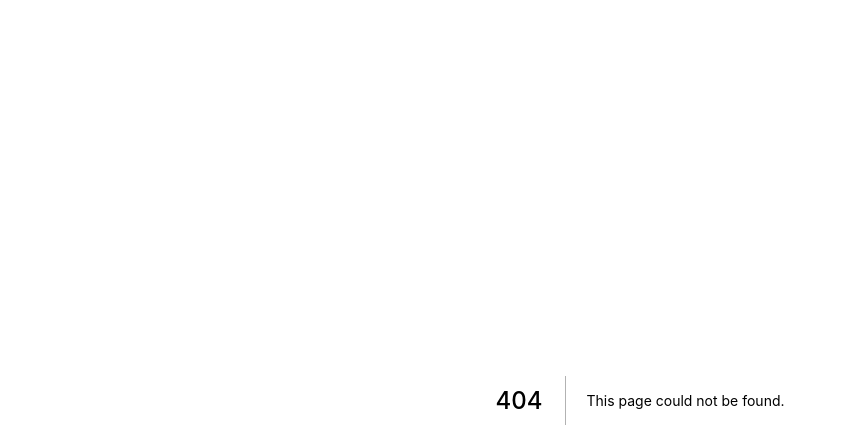
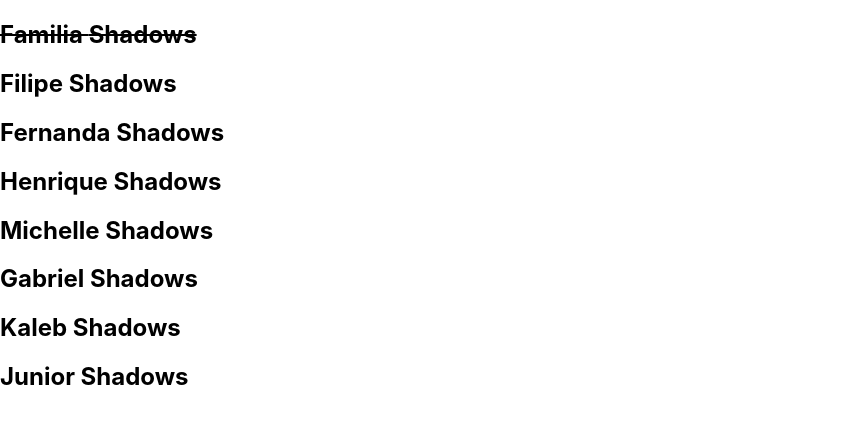
Before and after one commit to filipesouza2000/react-curso, a Next.js app: page /comunicacao/direta in a window 1280 px wide. Before the commit this address had no page. Shown: the top 448 px of the page, without its empty margins (0-847 px from the left). Built offline with nearby package versions, Linux system fonts and the light colour scheme.

Commit message:
38-Comunicação direta, passando valores e propriedades entre componentes

```diff
--- /dev/null
+++ b/components/direta/Filho.jsx
@@ -0,0 +1,7 @@
+export default function Filho(props){
+    return(
+        <div>
+        <h2>{props.nome}{props.familia}</h2>
+        </div>
+    )
+}
--- /dev/null
+++ b/components/direta/Pai.jsx
@@ -0,0 +1,16 @@
+import Filho from "./Filho";
+
+export default function Pai(props){
+    return(
+        <div>
+            <h2><s>Familia {props.familia}</s></h2>
+            <Filho nome="Filipe" familia={props.familia}></Filho>
+            <Filho nome="Fernanda" familia={props.familia}></Filho>
+            <Filho nome="Henrique" familia={props.familia}></Filho>
+            <Filho nome="Michelle" familia={props.familia}></Filho>
+            <Filho nome="Gabriel" familia={props.familia}></Filho>
+            <Filho nome="Kaleb" familia={props.familia}></Filho>
+            <Filho {...props}></Filho>
+        </div>
+    )
+}
--- /dev/null
+++ b/pages/comunicacao/direta.jsx
@@ -0,0 +1,9 @@
+import Pai from "../../components/direta/Pai";
+//Comunicação direta, passando valores e propriedades entre componentes
+export default function Direta(){
+    return(
+        <div>
+            <Pai nome="Junior" familia=" Shadows" ></Pai>
+        </div>
+    )
+}
```
